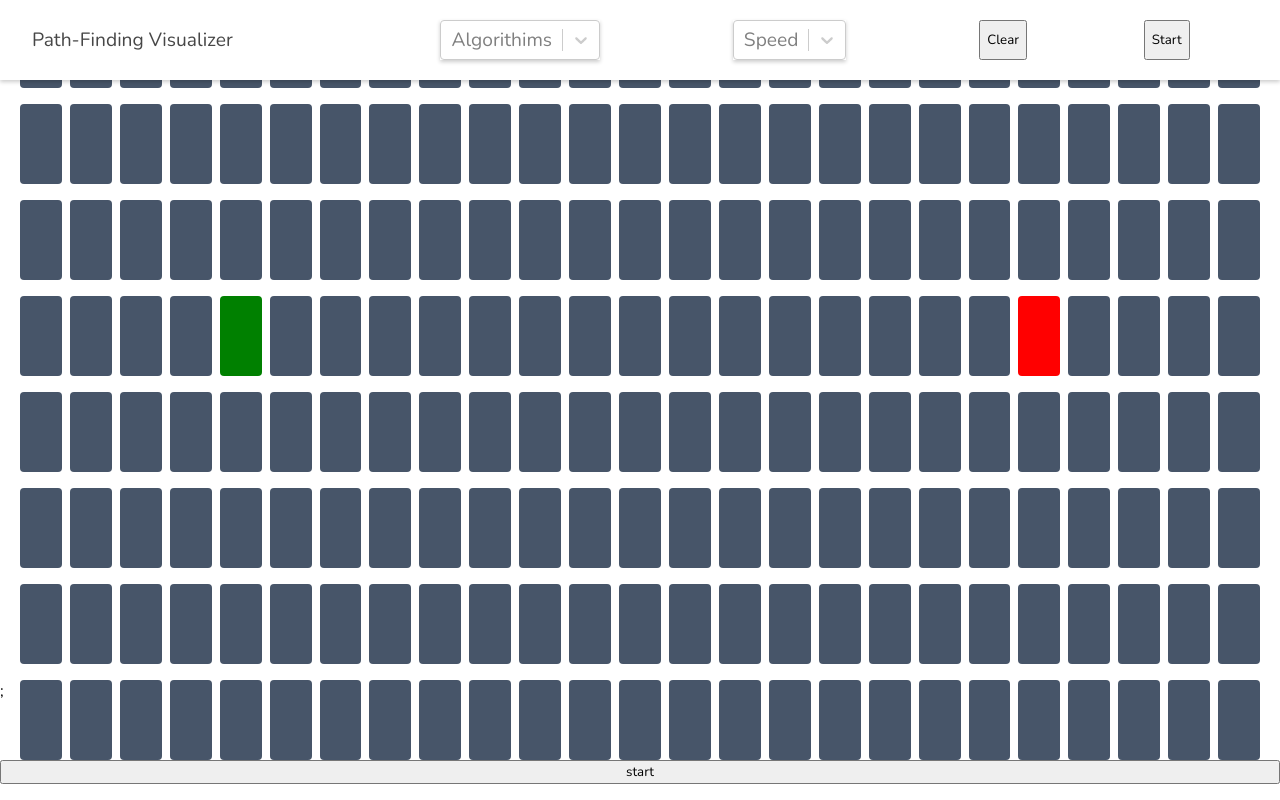
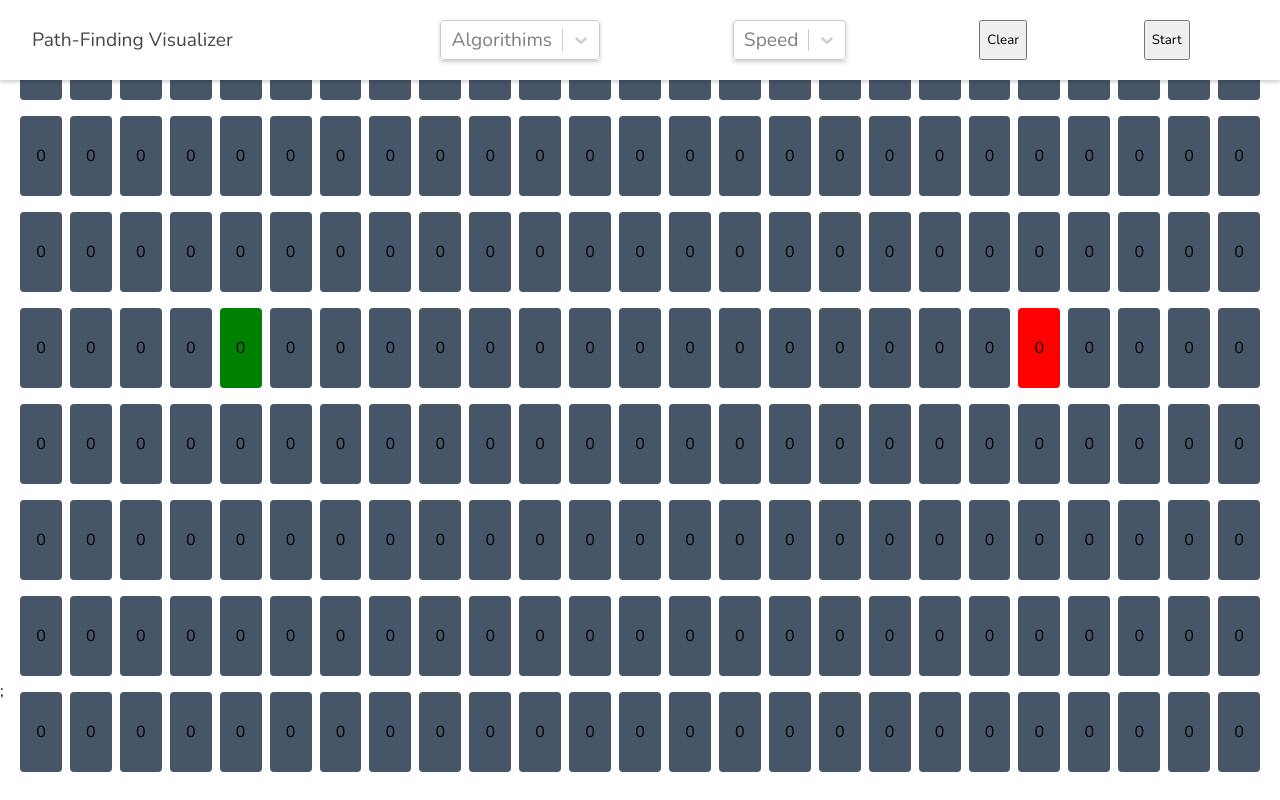
Before and after one commit to CodeJeffreyG/workingPFV, a React (Create React App) app: page / in a window 1280 px wide. Built offline with nearby package versions, Linux system fonts and the light colour scheme.

Commit message:
clear button broke

```diff
--- a/src/components/Grid/ViewGrid.tsx
+++ b/src/components/Grid/ViewGrid.tsx
@@ -132,7 +132,12 @@ const ViewGrid: React.FC<Props> = ({ grid }) => {
 
   return (
     <>
-      <NavBar viewGrid={viewGrid} clearGrid={clearGrid} setViewGrid={setViewGrid} Bfs = {Bfs} />
+      <NavBar
+        viewGrid={viewGrid}
+        clearGrid={clearGrid}
+        setViewGrid={setViewGrid}
+        Bfs={Bfs}
+      />
       {viewGrid.map((row: Node[], rowIndex: number) => (
         <div className="rowContainer" key={rowIndex}>
           {row.map((col: Node, colIndex: number) => (
@@ -158,12 +163,11 @@ const ViewGrid: React.FC<Props> = ({ grid }) => {
               className="node"
               id={`${col.row},${col.col}`}
             >
-              {/* {grid[rowIndex][colIndex].count} */}
+              {grid[rowIndex][colIndex].count}
             </div>
           ))}
         </div>
       ))}
-      <button onClick={() => Bfs(viewGrid, setViewGrid)}>start</button>
     </>
   );
 };
```
